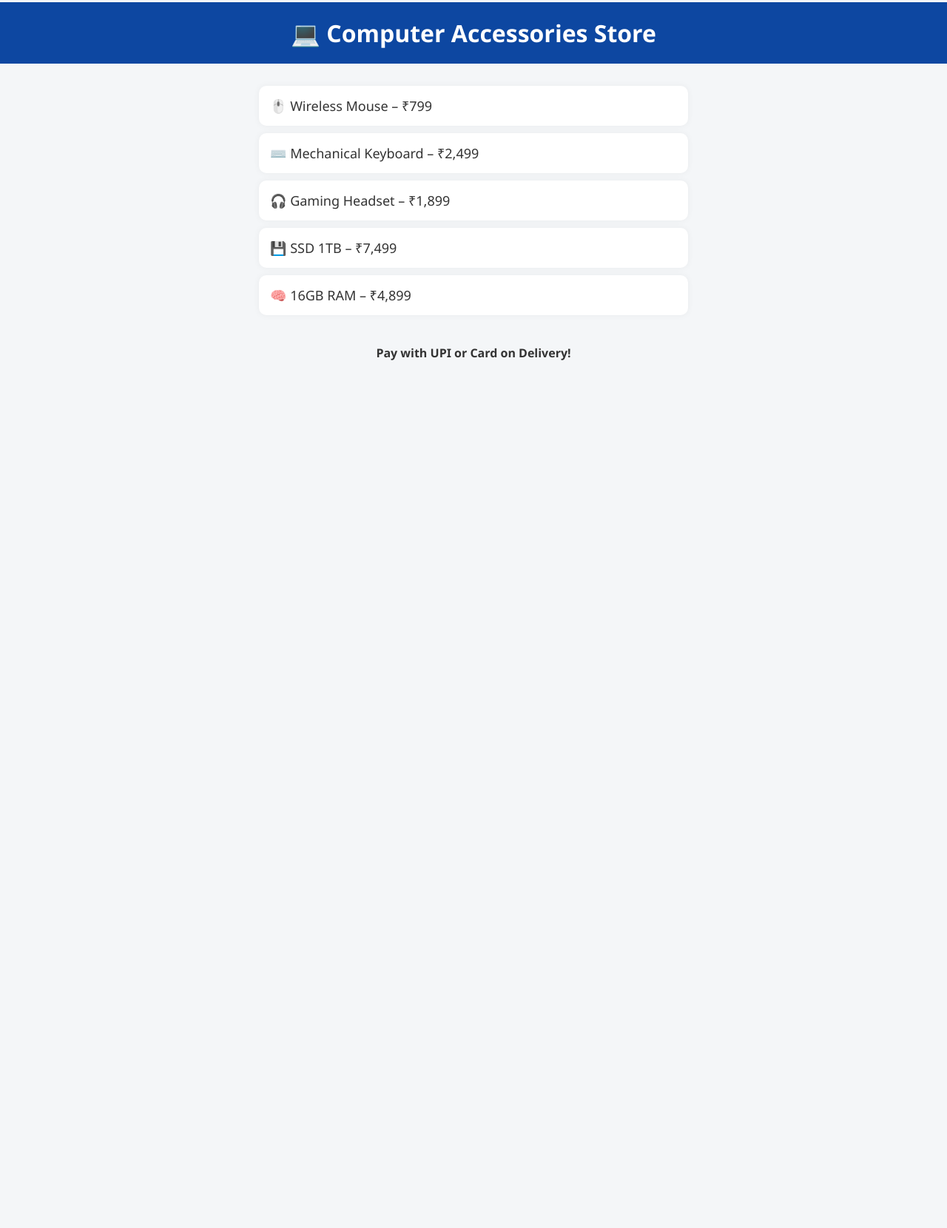
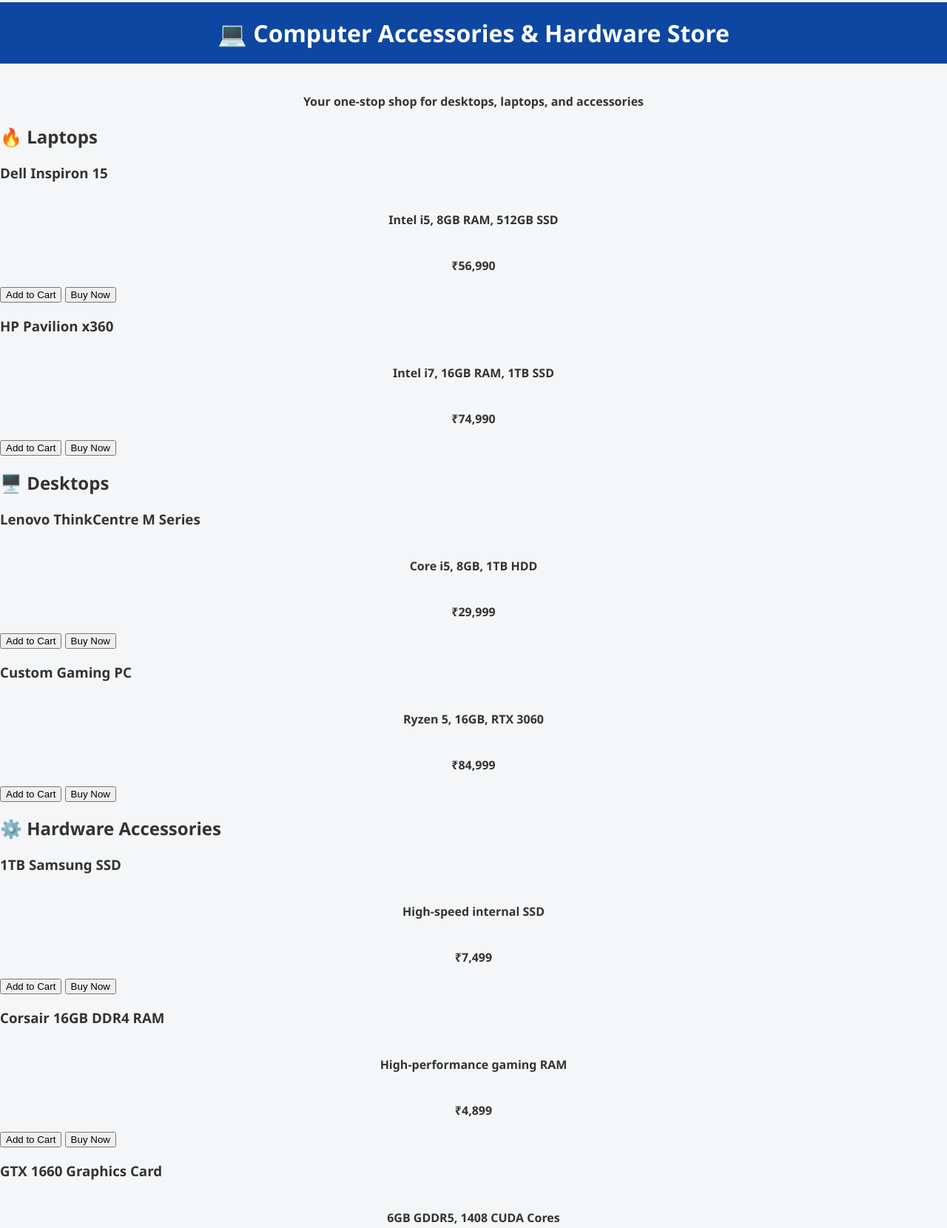
Before and after one commit to RamsinghN93/computer-accessories-store, a plain HTML site: page index.html in a window 1280 px wide. Shown: the part 18-1678 px from the top of the page at 74% size. Before the commit the page ends 800 px from the top, so only its background shows below. Drawn offline with Linux system fonts and the light colour scheme.

Commit message:
Update index.html

```diff
--- a/index.html
+++ b/index.html
@@ -7,14 +7,89 @@
   <link rel="stylesheet" href="style.css" />
 </head>
 <body>
-  <h1>💻 Computer Accessories Store</h1>
-  <ul>
-    <li>🖱️ Wireless Mouse – ₹799</li>
-    <li>⌨️ Mechanical Keyboard – ₹2,499</li>
-    <li>🎧 Gaming Headset – ₹1,899</li>
-    <li>💾 SSD 1TB – ₹7,499</li>
-    <li>🧠 16GB RAM – ₹4,899</li>
-  </ul>
-  <p>Pay with UPI or Card on Delivery!</p>
+  <header>
+    <h1>💻 Computer Accessories & Hardware Store</h1>
+    <p>Your one-stop shop for desktops, laptops, and accessories</p>
+  </header>
+
+  <main>
+    <section class="category">
+      <h2>🔥 Laptops</h2>
+      <div class="grid">
+        <div class="item">
+          <h3>Dell Inspiron 15</h3>
+          <p>Intel i5, 8GB RAM, 512GB SSD</p>
+          <p class="price">₹56,990</p>
+          <button>Add to Cart</button>
+          <button class="buy-now">Buy Now</button>
+        </div>
+        <div class="item">
+          <h3>HP Pavilion x360</h3>
+          <p>Intel i7, 16GB RAM, 1TB SSD</p>
+          <p class="price">₹74,990</p>
+          <button>Add to Cart</button>
+          <button class="buy-now">Buy Now</button>
+        </div>
+      </div>
+    </section>
+
+    <section class="category">
+      <h2>🖥️ Desktops</h2>
+      <div class="grid">
+        <div class="item">
+          <h3>Lenovo ThinkCentre M Series</h3>
+          <p>Core i5, 8GB, 1TB HDD</p>
+          <p class="price">₹29,999</p>
+          <button>Add to Cart</button>
+          <button class="buy-now">Buy Now</button>
+        </div>
+        <div class="item">
+          <h3>Custom Gaming PC</h3>
+          <p>Ryzen 5, 16GB, RTX 3060</p>
+          <p class="price">₹84,999</p>
+          <button>Add to Cart</button>
+          <button class="buy-now">Buy Now</button>
+        </div>
+      </div>
+    </section>
+
+    <section class="category">
+      <h2>⚙️ Hardware Accessories</h2>
+      <div class="grid">
+        <div class="item">
+          <h3>1TB Samsung SSD</h3>
+          <p>High-speed internal SSD</p>
+          <p class="price">₹7,499</p>
+          <button>Add to Cart</button>
+          <button class="buy-now">Buy Now</button>
+        </div>
+        <div class="item">
+          <h3>Corsair 16GB DDR4 RAM</h3>
+          <p>High-performance gaming RAM</p>
+          <p class="price">₹4,899</p>
+          <button>Add to Cart</button>
+          <button class="buy-now">Buy Now</button>
+        </div>
+        <div class="item">
+          <h3>GTX 1660 Graphics Card</h3>
+          <p>6GB GDDR5, 1408 CUDA Cores</p>
+          <p class="price">₹22,990</p>
+          <button>Add to Cart</button>
+          <button class="buy-now">Buy Now</button>
+        </div>
+        <div class="item">
+          <h3>ASUS B550 Motherboard</h3>
+          <p>Socket AM4, PCIe 4.0</p>
+          <p class="price">₹13,490</p>
+          <button>Add to Cart</button>
+          <button class="buy-now">Buy Now</button>
+        </div>
+      </div>
+    </section>
+  </main>
+
+  <footer>
+    <p>&copy; 2025 Computer Accessories Store. All rights reserved.</p>
+  </footer>
 </body>
 </html>
```
